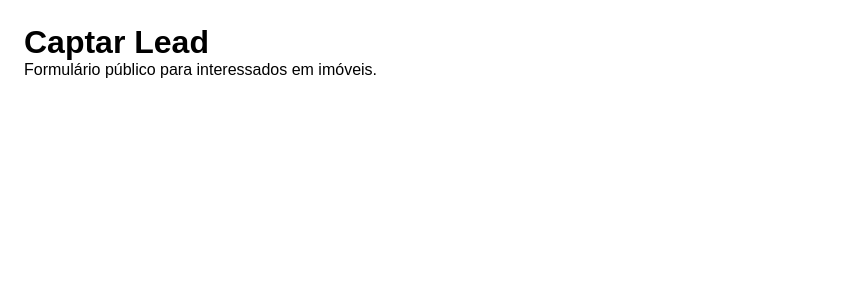
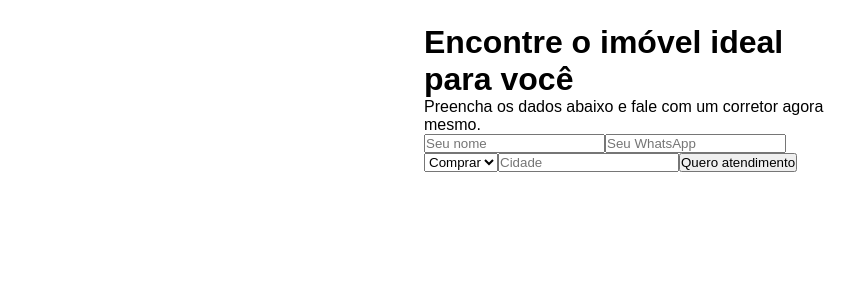
Before and after one commit to ozieldecastro-sys/imoconnect, a React (Vite) app: page /captar-lead in a window 1280 px wide. Shown: the top 300 px of the page, without its empty margins (0-862 px from the left). Built offline with nearby package versions, Linux system fonts and the light colour scheme.

Commit message:
Cria página de captura de leads

```diff
--- a/src/pages/CaptureLead.tsx
+++ b/src/pages/CaptureLead.tsx
@@ -1,8 +1,23 @@
 export default function CaptureLead() {
   return (
-    <div style={{ padding: 24 }}>
-      <h1>Captar Lead</h1>
-      <p>Formulário público para interessados em imóveis.</p>
+    <div style={{ padding: 24, maxWidth: 480, margin: "0 auto" }}>
+      <h1>Encontre o imóvel ideal para você</h1>
+      <p>Preencha os dados abaixo e fale com um corretor agora mesmo.</p>
+
+      <form>
+        <input placeholder="Seu nome" />
+        <input placeholder="Seu WhatsApp" />
+
+        <select>
+          <option>Comprar</option>
+          <option>Alugar</option>
+          <option>Vender</option>
+        </select>
+
+        <input placeholder="Cidade" />
+
+        <button type="submit">Quero atendimento</button>
+      </form>
     </div>
   );
 }
```
